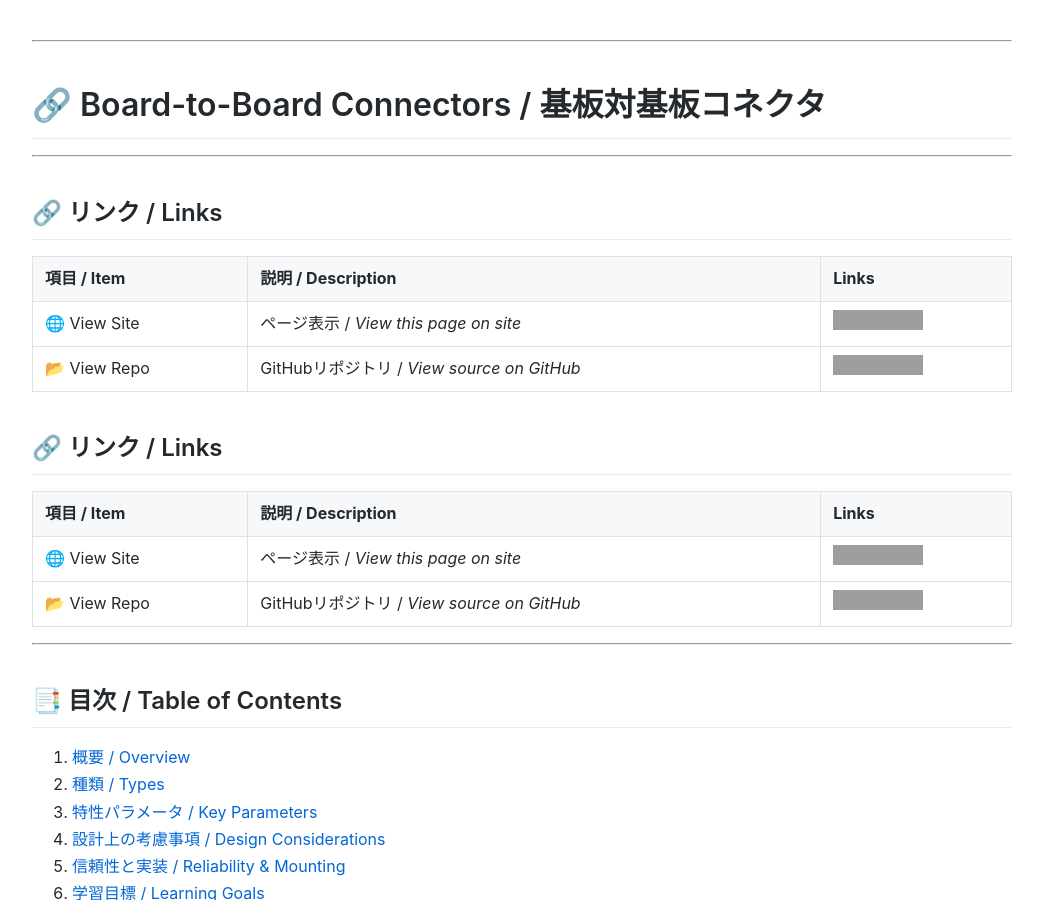
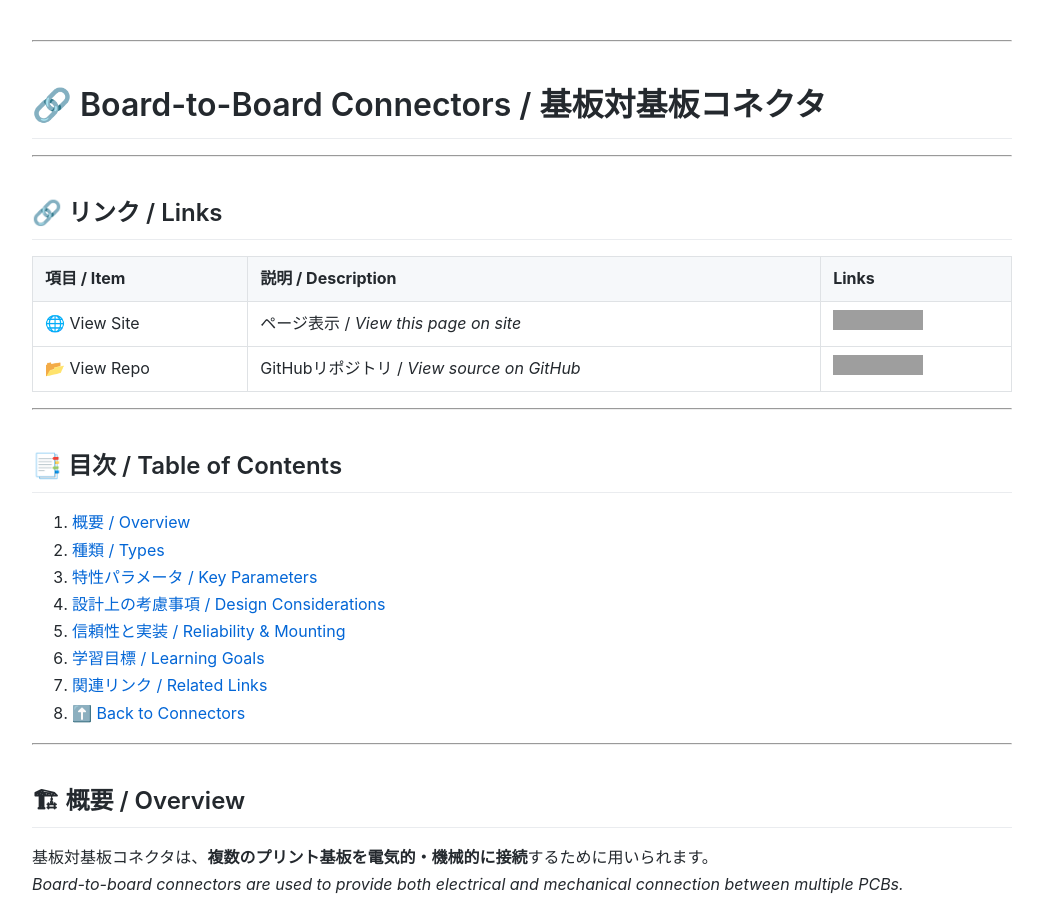
Before and after one commit to Samizo-AITL/Edusemi-Plus, a Jekyll site: the page built from Assembly-Integration/Connectors/Board-to-Board.md, in a window 1280 px wide and 900 px high. Shown: the whole window, without its empty margins (118-1161 px from the left). Built offline with Jekyll 4.4.1, drawn with Linux system fonts in a browser that asks for light colours; grey boxes are pictures that could not be loaded.

Commit message:
Update Board-to-Board.md

```diff
--- a/Assembly-Integration/Connectors/Board-to-Board.md
+++ b/Assembly-Integration/Connectors/Board-to-Board.md
@@ -14,13 +14,6 @@
 | 項目 / Item | 説明 / Description | Links |
 |-------------|-------------------|-------|
 | 🌐 View Site | ページ表示 / *View this page on site* | [![View Site](https://img.shields.io/badge/View-Site-brightgreen?style=for-the-badge&logo=githubpages)](https://samizo-aitl.github.io/Edusemi-Plus/Assembly-Integration/Connectors/Board-to-Board/) |
-| 📂 View Repo | GitHubリポジトリ / *View source on GitHub* | [![View Repo](https://img.shields.io/badge/View-Repo-blue?style=for-the-badge&logo=github)](https://github.com/Samizo-AITL/Edusemi-Plus/blob/main/Assembly-Integration/Connectors/Board-to-Board.md) |
-
-## 🔗 リンク / Links
-
-| 項目 / Item | 説明 / Description | Links |
-|-------------|-------------------|-------|
-| 🌐 View Site | ページ表示 / *View this page on site* | [![View Site](https://img.shields.io/badge/View-Site-brightgreen?style=for-the-badge&logo=githubpages)](https://samizo-aitl.github.io/Edusemi-Plus/Assembly-Integration/Connectors/board-to-board/) |
 | 📂 View Repo | GitHubリポジトリ / *View source on GitHub* | [![View Repo](https://img.shields.io/badge/View-Repo-blue?style=for-the-badge&logo=github)](https://github.com/Samizo-AITL/Edusemi-Plus/blob/main/Assembly-Integration/Connectors/Board-to-Board.md) |
 
 ---
```
